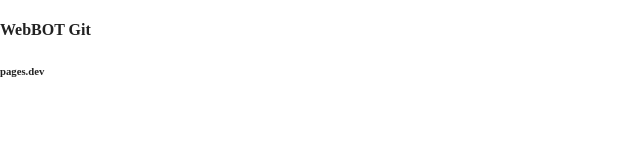
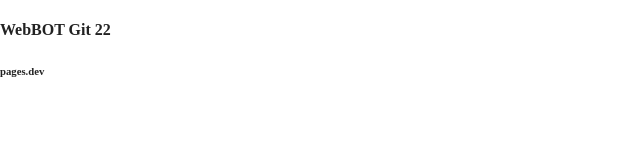
Before and after one commit to ooomytech/webbot, a website built with Parcel: page index.html in a window 1280 px wide. Shown: the full height of the page, 0-640 px from the left. Built offline with nearby package versions, Linux system fonts and the light colour scheme.

Commit message:
Test Pages.dev

```diff
--- a/index.html
+++ b/index.html
@@ -25,7 +25,7 @@
 <body>
 
   <!-- Add your site or application content here -->
-  <h4>WebBOT Git</h4>
+  <h4>WebBOT Git 22</h4>
   <h6>pages.dev</h6>
   <script src="js/vendor/modernizr-3.11.2.min.js"></script>
   <script src="js/plugins.js"></script>
```
